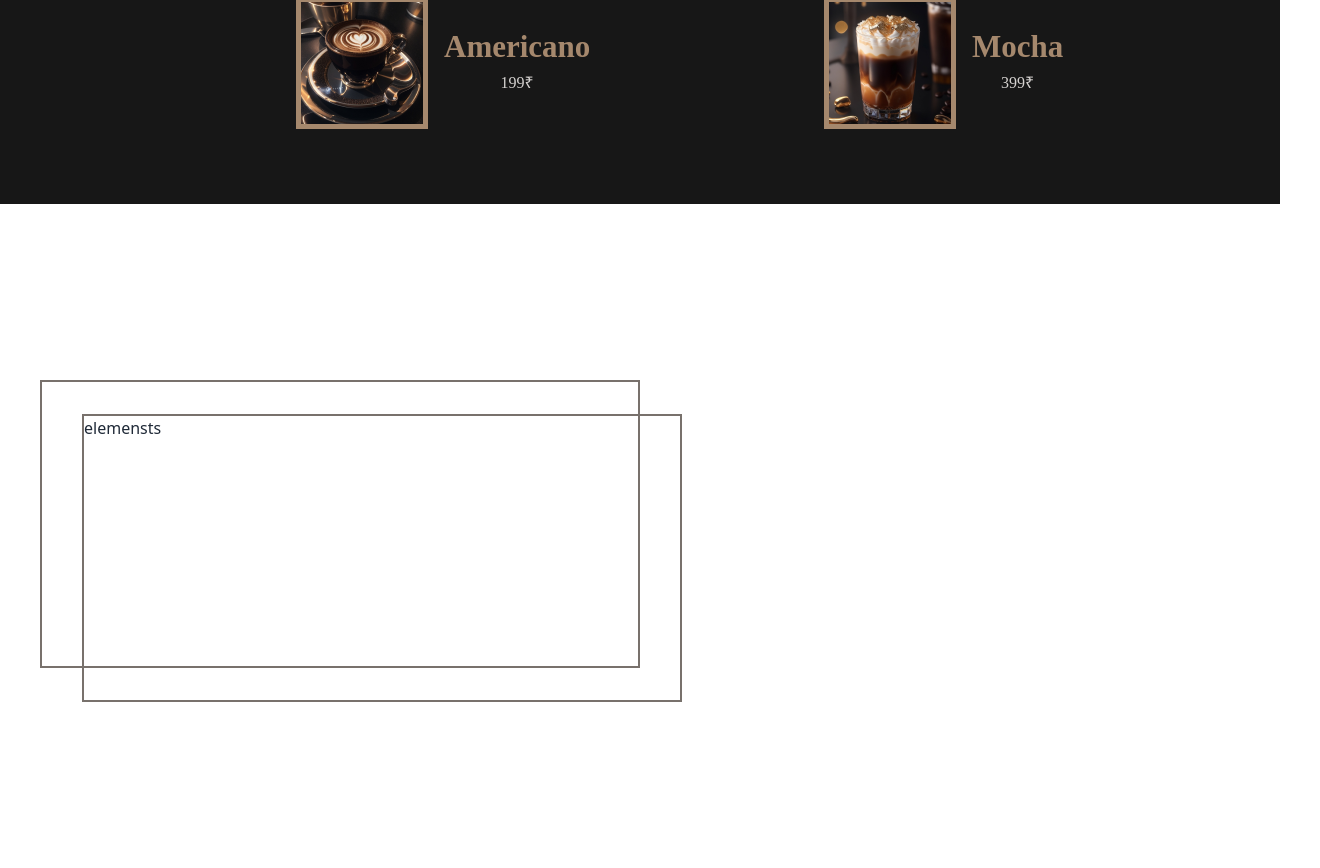
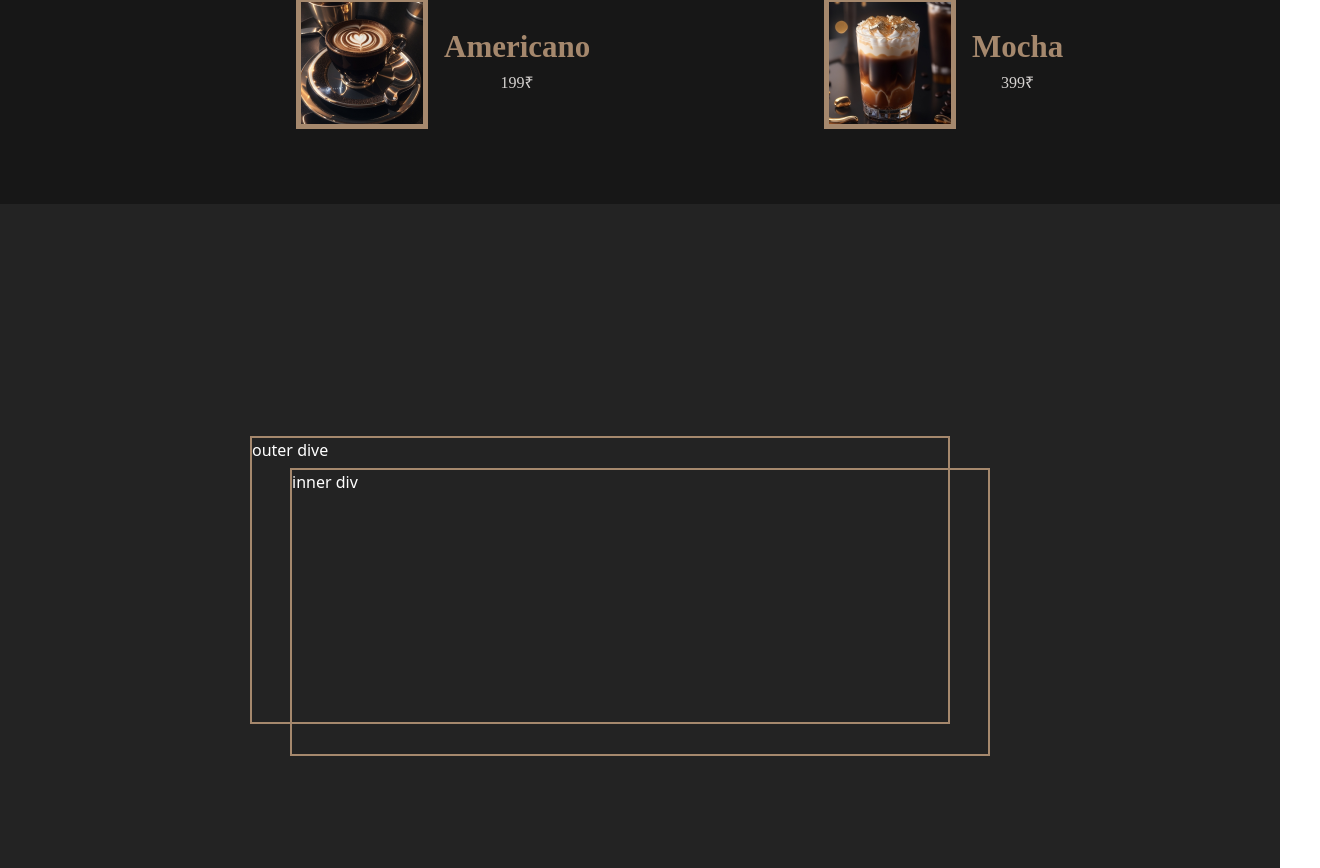
Before and after one commit to priyankashah3107/WakeUp, a React (Vite) app in the folder frontend/: page / in a window 1280 px wide. Shown: the part 3492-4360 px from the top of the page, 1320 px wide, since content can reach past the window. Before the commit the page ends 4194 px from the top, so only its background shows below. Built offline with nearby package versions, Linux system fonts and the light colour scheme; a web font is replaced by a local one.

Commit message:
flexible container

```diff
--- a/frontend/src/App.jsx
+++ b/frontend/src/App.jsx
@@ -21,7 +21,7 @@ function App() {
 
   return (
    <>
-   <div className="bg-[#232323] w-full overflow-hidden">
+   <div className="bg-[#232323] w-full  overflow-hidden">
 
    <div>
       <div><Navbar /></div>
--- a/frontend/src/components/NewsLetter.jsx
+++ b/frontend/src/components/NewsLetter.jsx
@@ -3,11 +3,27 @@ import React from 'react'
 function NewsLetter() {
   return (
      <>
-    <div class="absolute ml-10 flex h-[full] w-screen flex-col">
-  <div class="relative top-24 -z-10 mt-20 h-72 w-[600px] border-2 border-stone-500">
-    <div class="relative z-40 ml-10 mt-8 h-72 w-[600px] border-2 border-stone-500">elemensts</div>
+
+    {/* <div class="absolute  flex h-[full] w-screen flex-col text-white  sm:h-[930px]  bg-[#232323] ">
+
+      <div className=''>
+      <div class="relative top-24 -z-10 mt-20 h-72 w-[600px] border-2 border-[#A5886D] ">
+        <div class="relative z-40 ml-10 mt-8 h-72 w-[600px] border-2 border-[#A5886D]">elemensts</div>
+     </div>
+      </div>
+
+</div> */}
+
+<div class="absolute flex h-full w-screen flex-col text-white sm:h-930px bg-[#232323] justify-center items-center">
+
+  <div>
+        <div className=" relative -z-3 sm:mt-20  sm:h-72 h-60 sm:w-[700px] w-[500px] border-2 border-[#A5886D] sm:top-20 top-28 sm:-left-10 -left-10">outer dive</div>
+
+        <div className=" relative z-40 sm:h-72 h-60 sm:w-[700px] w-[500px] border-2 border-[#A5886D] sm:-top-44 -top-28  ">inner div</div>
   </div>
+
 </div>
+
      </>
   )
 }
```
